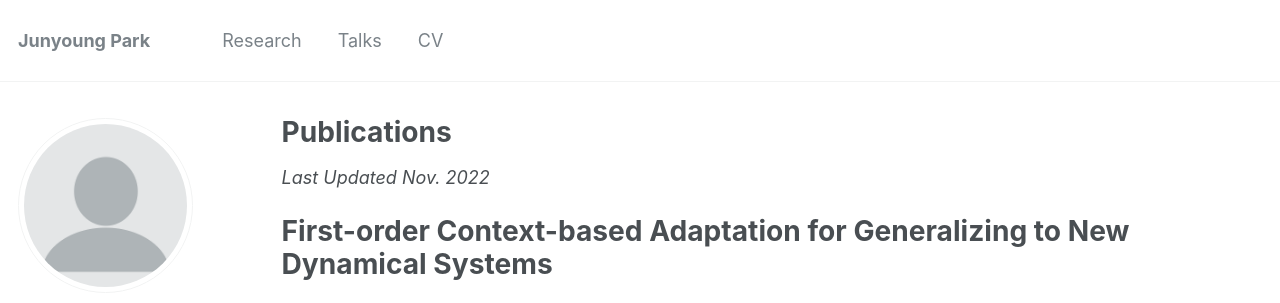
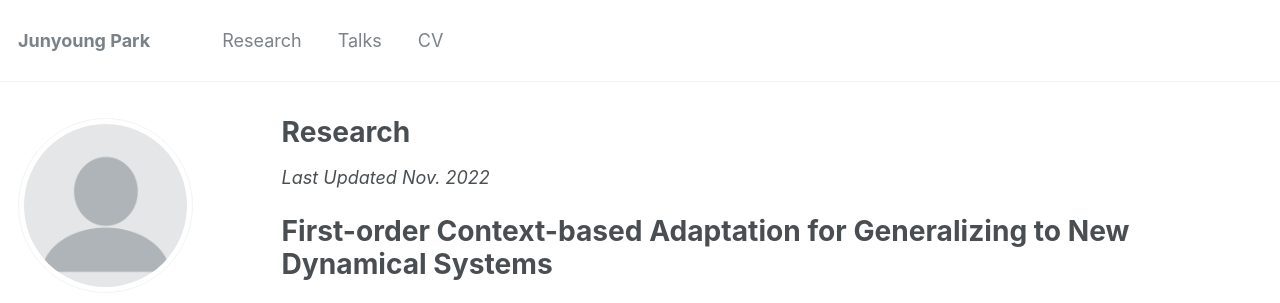
Before and after one commit to Junyoungpark/_junyoungpark.github.io, a Jekyll site: the page built from _pages/research.md, in a window 1280 px wide. Shown: the top 303 px of the page. Built offline with Jekyll 4.4.1, drawn with Linux system fonts in a browser that asks for light colours.

Commit message:
update permlink

```diff
--- a/_config.yml
+++ b/_config.yml
@@ -83,7 +83,8 @@ author:
   name             : "Junyoung Park"
   avatar           : "profile.png"
   bio              : "Industrial engineering PhD, graph neural network enthusiast"
-  location         : "Palo Alto, CA / Daejeon, Korea"
+  location         : "Palo Alto, CA /
+                      Daejeon, Korea"
   employer         :
   pubmed           :  # "https://www.ncbi.nlm.nih.gov/pubmed/?term=john+snow"
   googlescholar    : "https://scholar.google.com/citations?user=az8czv8AAAAJ"
--- a/_pages/research.md
+++ b/_pages/research.md
@@ -1,7 +1,7 @@
 ---
 layout: archive
-title: "Publications"
-permalink: /publications/
+title: "Research"
+permalink: /research/
 author_profile: true
 ---
 
```
